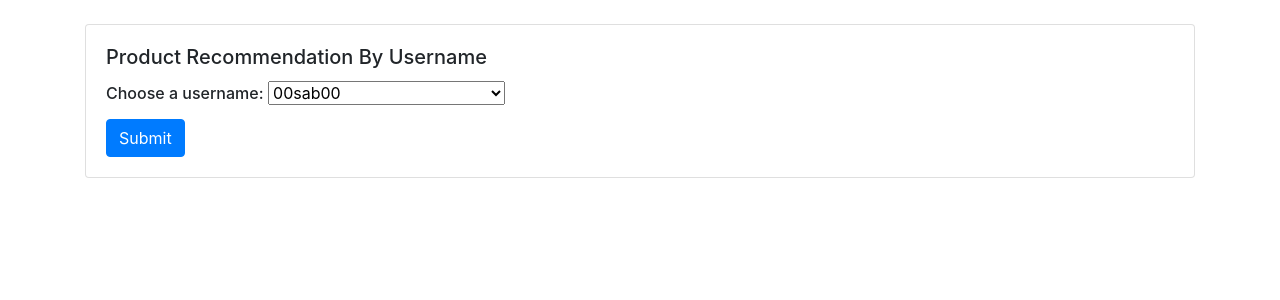
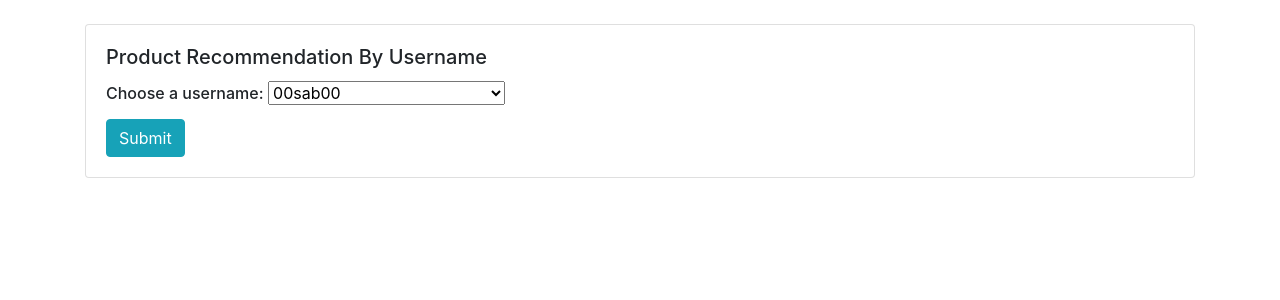
Before and after one commit to amanwin/SentimentBasedProductRecommendationSystem, a Flask app: page / in a window 1280 px wide. Shown: the part 56-356 px from the top of the page. Run offline with Flask 2, Linux system fonts and the light colour scheme; some libraries are stand-ins or nearby versions.

Commit message:
Deployment updates

```diff
--- a/templates/index.html
+++ b/templates/index.html
@@ -33,7 +33,7 @@
                         {% endfor %}
                     </select>
                     <br />
-                    <button type="submit" class="btn btn-primary">Submit</button>
+                    <button type="submit" class="btn btn-info">Submit</button>
                 </form>
             </div>
 
--- a/templates/product-response.html
+++ b/templates/product-response.html
@@ -20,7 +20,9 @@
 </table>
 <div class="container">
   <div class="col-md-12 text-center">
-    <a class="btn btn-primary" target="/" href="/">Home</a>
+    <form action="/">
+      <button type="submit" class="btn btn-info">Home</button>
+    </form>
   </div>
 </div>
 {% endblock content %}
```
